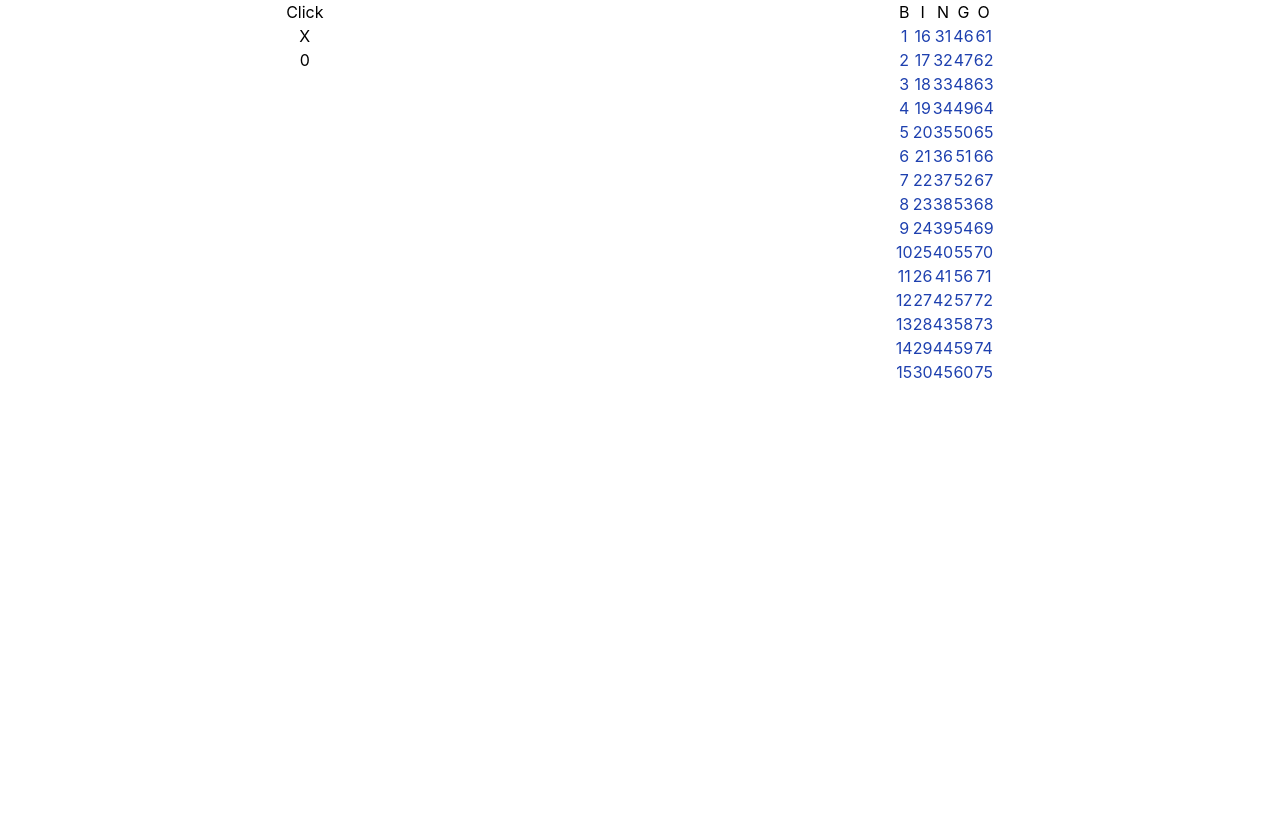
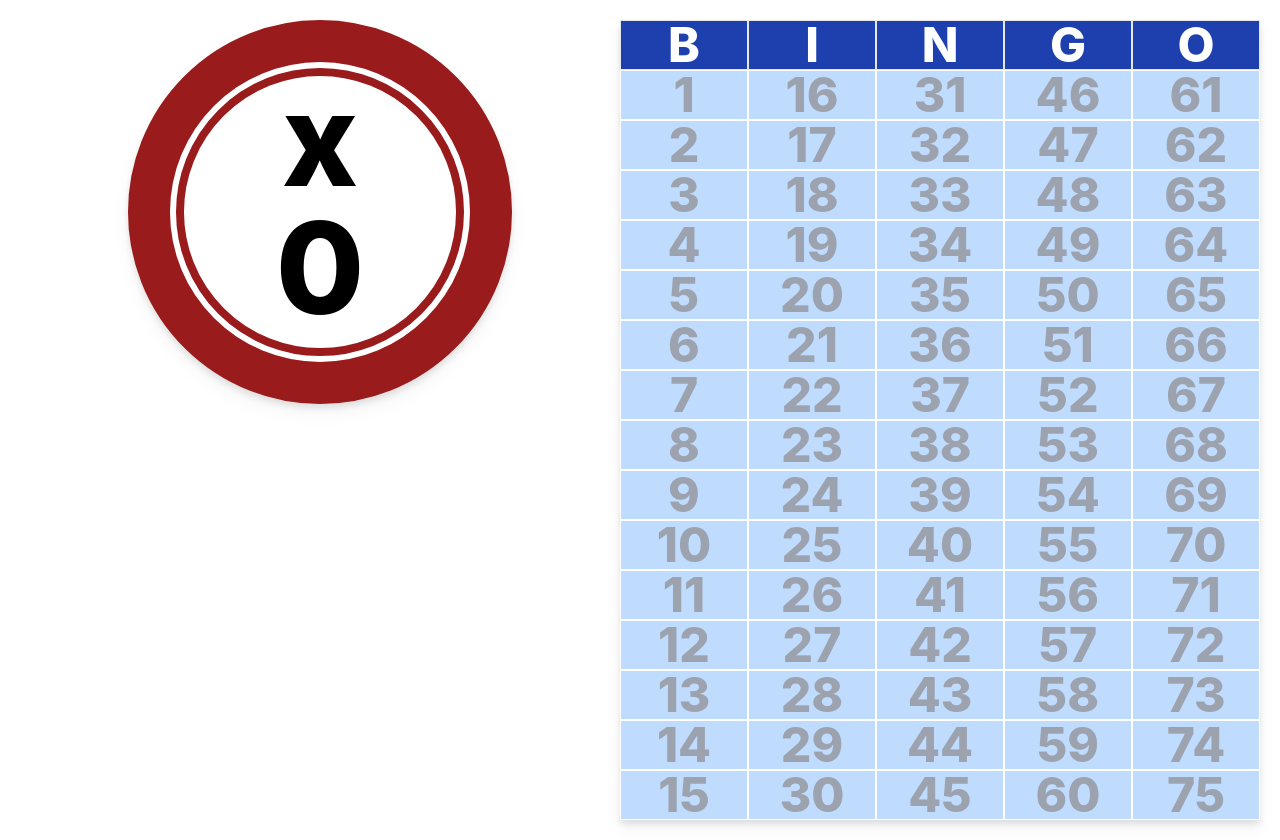
Before and after one commit to fefo360/bingogamecaller, a React (Create React App) app: page / in a window 1280 px wide. Before the commit the page ends 800 px from the top, so only its background shows below. Built offline with nearby package versions, Linux system fonts and the light colour scheme.

Commit message:
added styles, 75 doesn't get marked

```diff
--- a/src/App.tsx
+++ b/src/App.tsx
@@ -14,6 +14,7 @@
   console.log(`lastNumberCalled: ${lastNumberCalled} and numbersOnBoard: ${numbersOnBoard}`);
 
   const markOnBoard = (): number | undefined => {
+
     let randomNumber = Math.floor(Math.random() * 75);
 
     if (numbersOnBoard.includes(randomNumber)) return;
@@ -33,7 +34,7 @@
   };
 
   return (
-    <div className="App flex justify-around">
+    <div className="App bg-slate- flex justify-between p-5">
       <NumberCaller
         boardNumbers={boardNumbers}
         markOnBoard={markOnBoard}
--- a/src/components/BingoBoard.tsx
+++ b/src/components/BingoBoard.tsx
@@ -10,7 +10,7 @@
 
 
   return (
-    <div className="flex justify-center">
+    <div className="flex justify-center drop-shadow-lg">
       {/* <button onClick={()=>handleClick(boardNumbers[13])}>Click</button> */}
       <BingoColumn letter="B" columnNumbers={boardNumbers} range={[1,15]} />
       <BingoColumn letter="I" columnNumbers={boardNumbers} range={[16,30]} />
--- a/src/components/BingoColumn.tsx
+++ b/src/components/BingoColumn.tsx
@@ -12,12 +12,12 @@
 
 
   return (
-    <div>
-      <div id={letter}>{letter}</div>
+    <div >
+      <div id={letter} className="flex border text-5xl justify-center font-extrabold bg-blue-800 text-white">{letter}</div>
       {columnNumbers.slice(minNumber, maxNumber).map((number) => (
         <div
           key={number.number}
-          className={number.isOnBoard ? "text-red-500" : "text-blue-800"}
+          className={`bg-blue-200 font-extrabold text-5xl border border-white flex-1 w-32 ${number.isOnBoard ? "bg-blue-800 text-white" : "text-gray-400"}`}
         >
           {number.number}
         </div>
--- a/src/components/NumberCaller.tsx
+++ b/src/components/NumberCaller.tsx
@@ -1,19 +1,34 @@
-import {BingoNumber} from '../types/interfaces'
+import { BingoNumber } from "../types/interfaces";
 
-interface Props{
+interface Props {
   boardNumbers: BingoNumber[];
   markOnBoard: () => void;
   calledNumber: BingoNumber | undefined;
 }
 
-export default function NumberCaller({boardNumbers, markOnBoard, calledNumber}: Props ) {
-  const LastNumberCalled = calledNumber ?? {letter: "X", number: 0, isOnBoard: false};
+export default function NumberCaller({
+  boardNumbers,
+  markOnBoard,
+  calledNumber,
+}: Props) {
+  const LastNumberCalled = calledNumber ?? {
+    letter: "x",
+    number: 0,
+    isOnBoard: false,
+  };
 
   return (
-    <div>
-      <button onClick={()=>markOnBoard()}>Click</button>
-      <div>{LastNumberCalled.letter}</div>
-      <div>{LastNumberCalled.number}</div>
+    <div className="flex flex-1 justify-center">
+      <div
+        onClick={() => markOnBoard()}
+        className="flex justify-center items-center border-8 border border-red-800 rounded-full w-96 h-96 text-9xl bg-red-800 font-extrabold drop-shadow-lg"
+      >
+        <div className="ring-white ring-offset-2 ring-4 border-8 border border-red-800 w-72 h-72 rounded-full bg-white">
+          {/* <button onClick={()=>markOnBoard()}>Click</button> */}
+          <div>{LastNumberCalled.letter}</div>
+          <div>{LastNumberCalled.number}</div>
+        </div>
+      </div>
     </div>
-  )
+  );
 }
```
Also changed, not shown: 1 other file (tests, documents, lock files or other folders).
